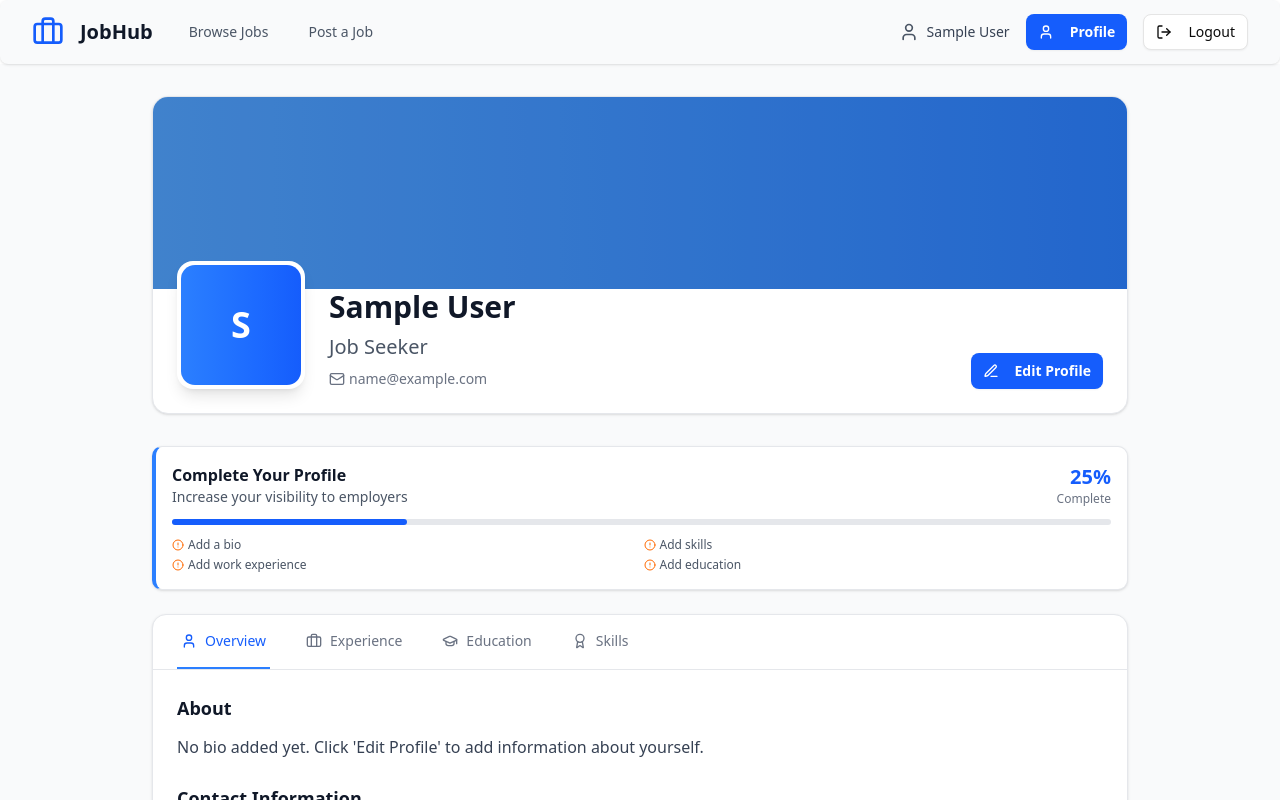
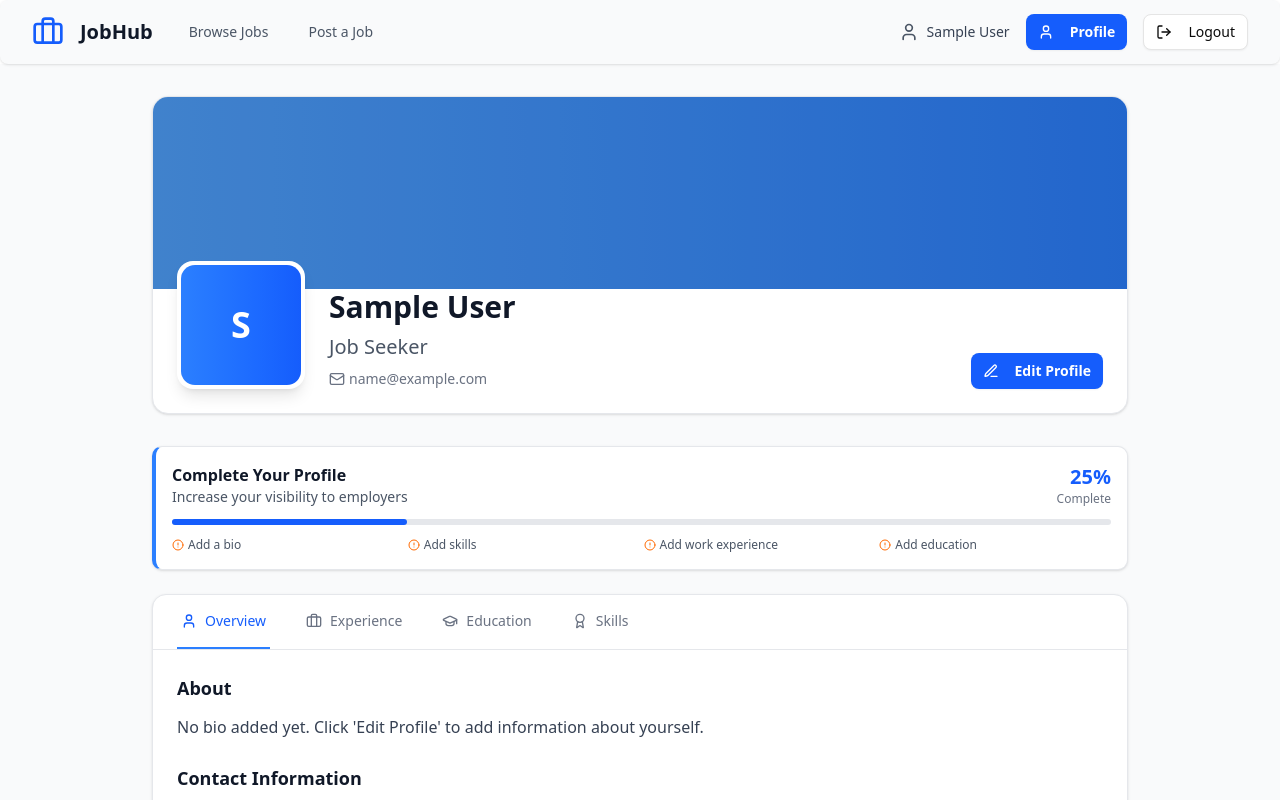
Before and after one commit to BejadiRajeshReddy/Jobv3, a React (Vite) app: page /profile in a window 1280 px wide. Shown: the top 800 px of the page. Built offline with nearby package versions, Linux system fonts and the light colour scheme; sample sign-in values are in the browser's storage.

Commit message:
Updated ProfilePage.jsx

```diff
--- a/src/pages/ProfilePage.jsx
+++ b/src/pages/ProfilePage.jsx
@@ -303,7 +303,7 @@ const ProfilePage = () => {
                   style={{ width: `${completeness}%` }}
                 ></div>
               </div>
-              <div className="grid grid-cols-2 gap-1 text-xs">
+              <div className="grid grid-cols-4 gap-1 text-xs">
                 {!currentUser.bio && (
                   <div className="flex items-center text-gray-600">
                     <AlertCircle className="h-3 w-3 mr-1 text-orange-500 flex-shrink-0" />
```
